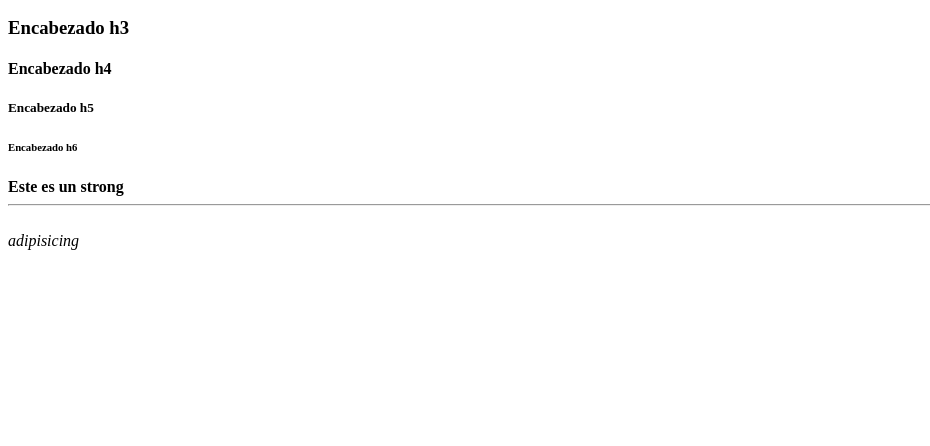
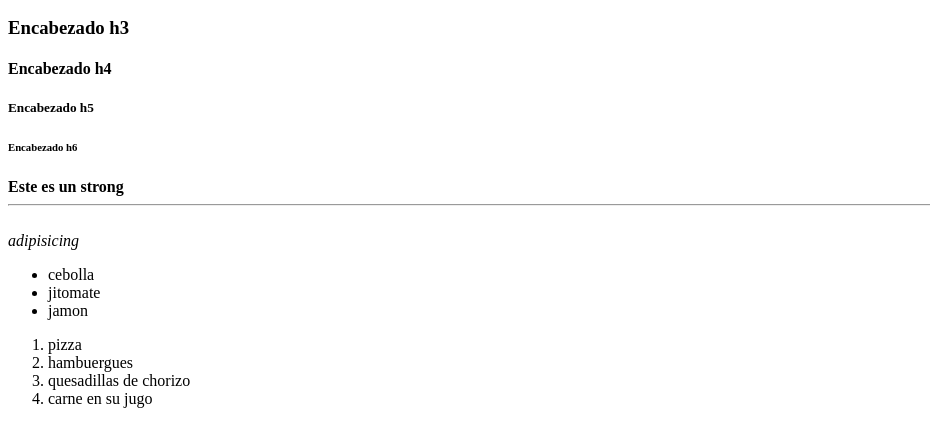
Before and after one commit to edgarbz18/TheOdinProject, a plain HTML site: page index.html in a window 1280 px wide. Shown: the part 178-624 px from the top of the page, without its empty margins (0-930 px from the left). Drawn offline with Linux system fonts and the light colour scheme.

```diff
--- a/index.html
+++ b/index.html
@@ -22,5 +22,20 @@
         <br>
         <em>adipisicing</em>
         <!-- Este es un comentario y no se muestra en el browser -->
+
+        <!-- HOW TO CRTEATE UNORDERLIST AND ORDER LIST -->
+
+        <ul>
+            <li>cebolla</li>
+            <li>jitomate</li>
+            <li>jamon</li>
+        </ul>
+
+        <ol>
+            <li>pizza</li>
+            <li>hambuergues</li>
+            <li>quesadillas de chorizo</li>
+            <li>carne en su jugo</li>
+        </ol>
     </body>
 </html>
```
Also changed, not shown: odin-links-and-images/index.html (added).
